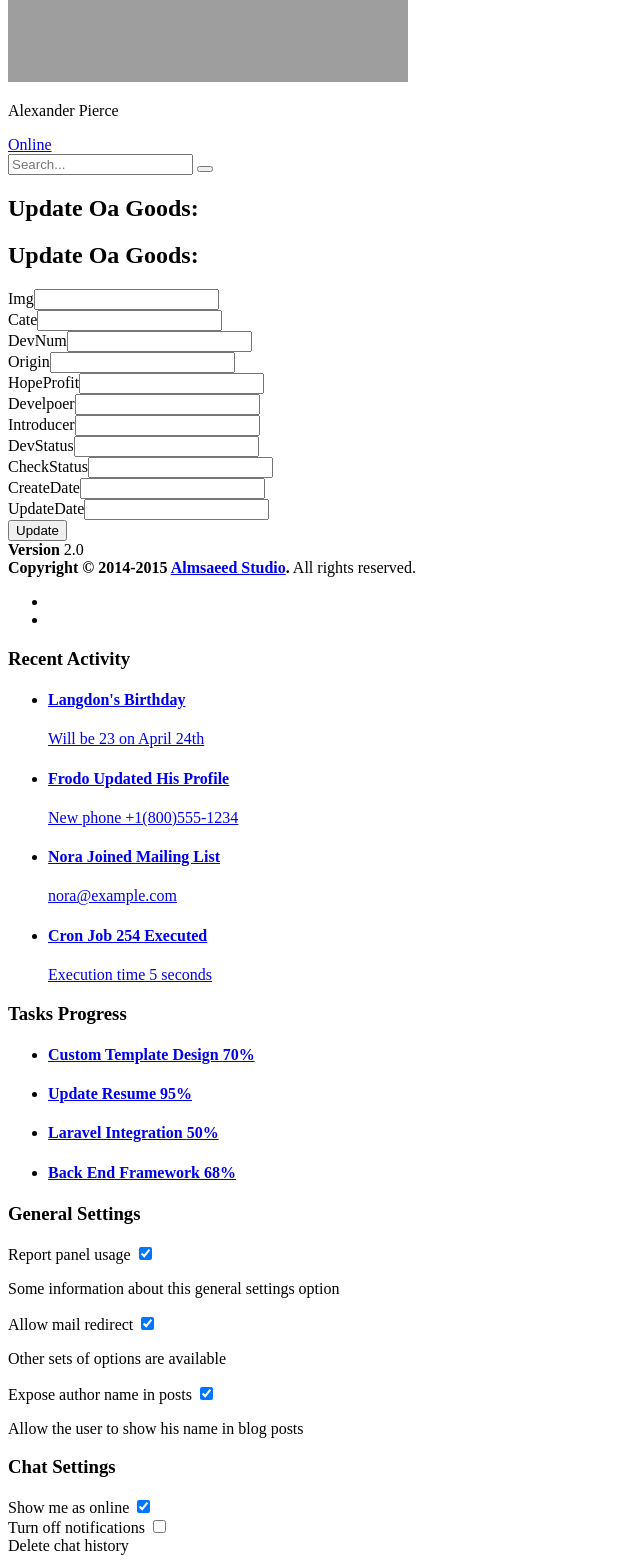
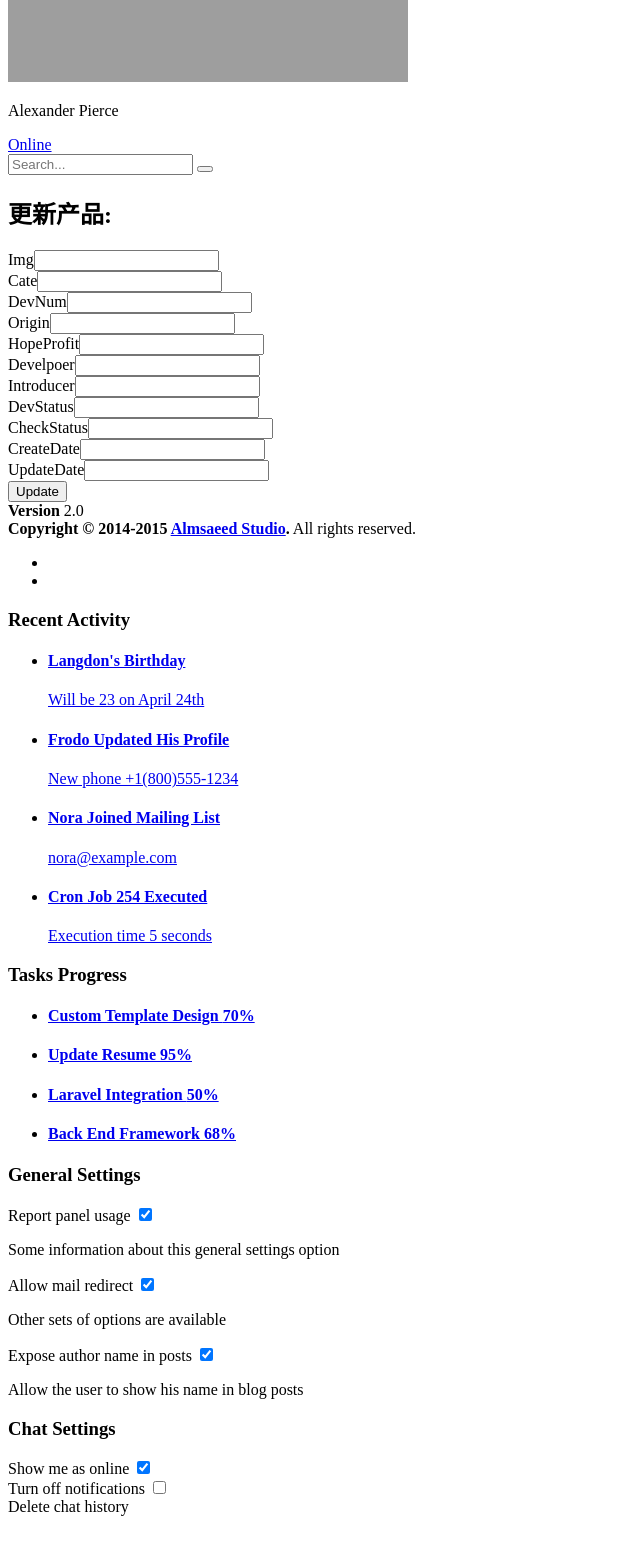
Before and after one commit to Jeanypure/stuyii-oa, a Yii app: template advanced/backend/views/oa-goods/update.php in a window 1280 px wide. Shown: the part 3614-5177 px from the top of the page, without its empty margins (0-640 px from the left). After the commit the page ends 5130 px from the top, so only its background shows below. Run offline with PHP 8.4 and a stand-in for Yii, Linux system fonts and the light colour scheme; the template is opened without the code that fills it, so the values that code supplies are empty; form fields are guessed from the names that the template uses; some libraries are stand-ins or nearby versions; grey boxes are pictures that could not be loaded.

Commit message:
translate oa goods pages

```diff
--- a/advanced/backend/views/oa-goods/update.php
+++ b/advanced/backend/views/oa-goods/update.php
@@ -5,15 +5,12 @@ use yii\helpers\Html;
 /* @var $this yii\web\View */
 /* @var $model backend\models\OaGoods */
 
-$this->title = 'Update Oa Goods: ' . $model->nid;
-$this->params['breadcrumbs'][] = ['label' => 'Oa Goods', 'url' => ['index']];
-$this->params['breadcrumbs'][] = ['label' => $model->nid, 'url' => ['view', 'id' => $model->nid]];
-$this->params['breadcrumbs'][] = 'Update';
+$this->title = '更新产品:' . $model->devNum;
+$this->params['breadcrumbs'][] = ['label' => '产品推荐', 'url' => ['index']];
+$this->params['breadcrumbs'][] = ['label' => $model->devNum, 'url' => ['view', 'id' => $model->nid]];
+$this->params['breadcrumbs'][] = '更新';
 ?>
 <div class="oa-goods-update">
-
-    <h1><?= Html::encode($this->title) ?></h1>
-
     <?= $this->render('_form', [
         'model' => $model,
     ]) ?>
--- a/advanced/backend/views/oa-goods/view.php
+++ b/advanced/backend/views/oa-goods/view.php
@@ -7,12 +7,10 @@ use yii\widgets\DetailView;
 /* @var $model backend\models\OaGoods */
 
 $this->title = $model->devNum;
-$this->params['breadcrumbs'][] = ['label' => 'Oa Goods', 'url' => ['index']];
+$this->params['breadcrumbs'][] = ['label' => '产品推荐', 'url' => ['index']];
 $this->params['breadcrumbs'][] = $this->title;
 ?>
 <div class="oa-goods-view">
-    <h1><?= Html::encode($this->title) ?></h1>
-
     <p>
         <?= Html::a('更新', ['update', 'id' => $model->nid], ['class' => 'btn btn-primary']) ?>
         <?= Html::a('删除', ['delete', 'id' => $model->nid], [
```
Also changed, not shown: advanced/backend/views/oa-goods/create.php (line endings or trailing spaces).
